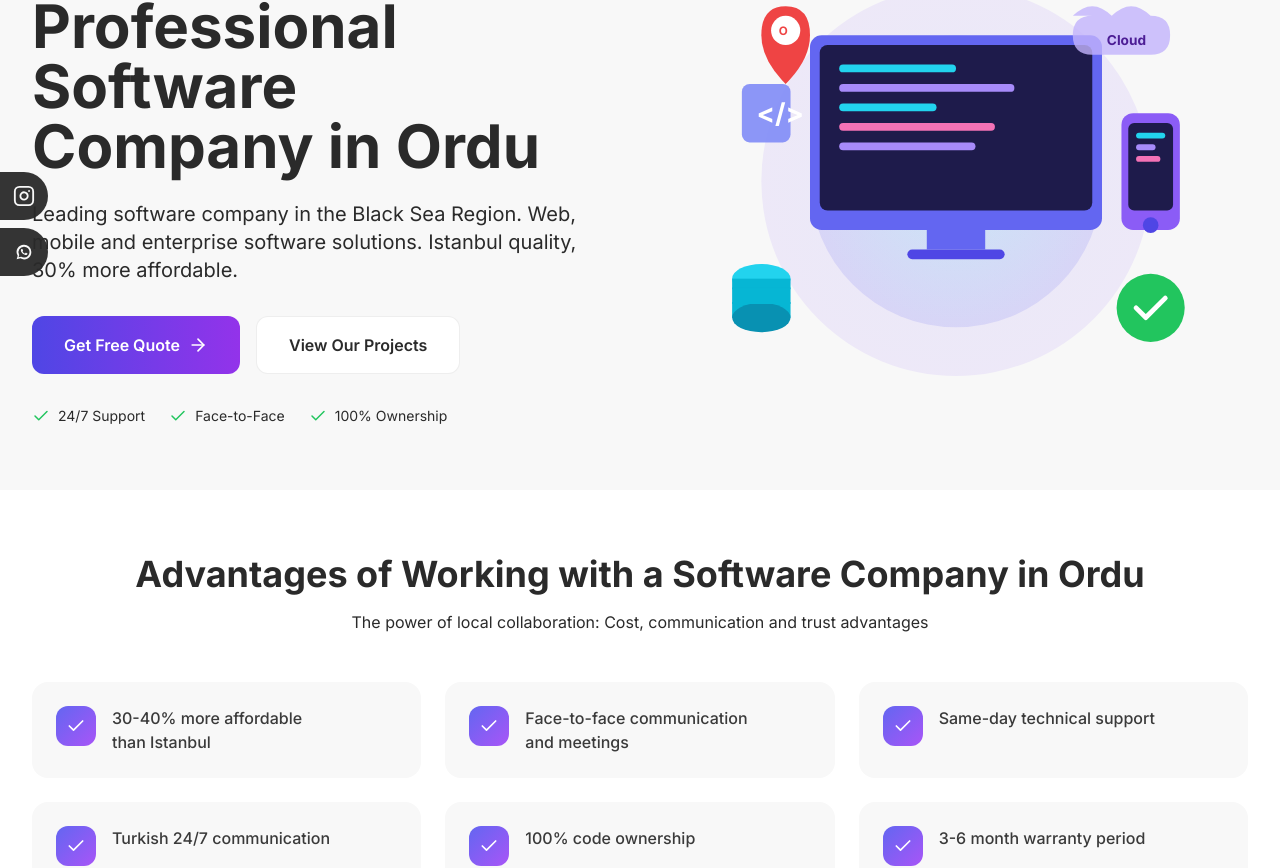
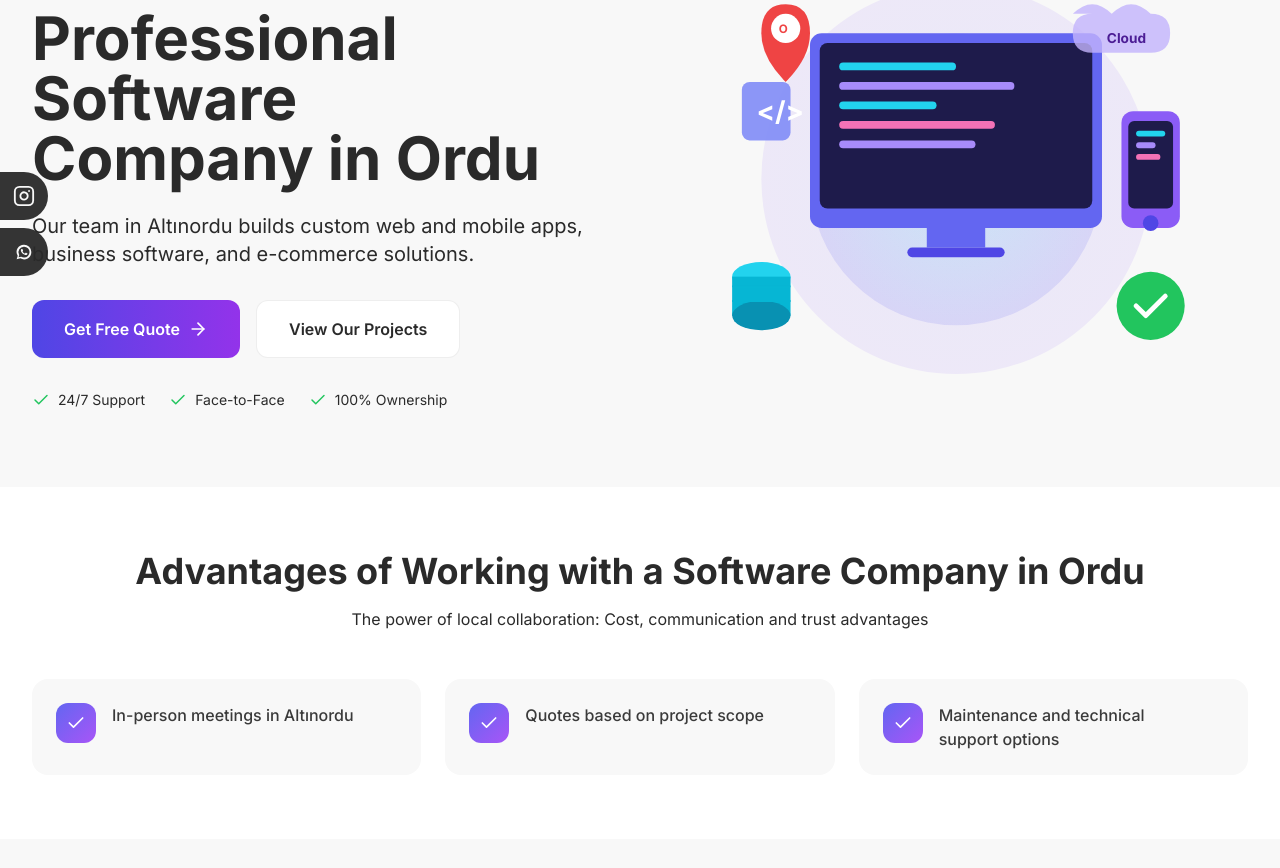
Before and after one commit to Webintoshi/celebix, a Next.js app: page /en/ordu-yazilim-sirketi in a window 1280 px wide. Shown: the part 176-1044 px from the top of the page. Built offline with nearby package versions, Linux system fonts and the light colour scheme.

Commit message:
Update Celebix content in app/[locale]/ordu-yazilim-sirketi

```diff
--- a/app/[locale]/ordu-yazilim-sirketi/layout.tsx
+++ b/app/[locale]/ordu-yazilim-sirketi/layout.tsx
@@ -1,17 +1,19 @@
 import { Metadata } from "next";
-import { OrganizationSchema, LocalBusinessSchema, BreadcrumbSchema, FAQSchema } from "@/components/SchemaScript";
+import { OrganizationSchema, LocalBusinessSchema, BreadcrumbSchema } from "@/components/SchemaScript";
 
 export async function generateMetadata({ params }: { params: { locale: string } }): Promise<Metadata> {
   const { locale } = params;
   const isTr = locale === "tr";
 
+  const description = isTr
+    ? "Altınordu merkezli Celebix, işletmelere özel web ve mobil uygulamalar, kurumsal yazılım ve e-ticaret çözümleri geliştirir. Projeniz için görüşme planlayın."
+    : "Celebix develops custom web and mobile apps, business software and e-commerce solutions from Altınordu, Ordu. Get in touch to discuss your project.";
+
   return {
     title: isTr
       ? "Ordu Yazılım Şirketi ve Özel Yazılım"
       : "Ordu Software Company & Custom Development",
-    description: isTr
-      ? "Altınordu merkezli Celebix, işletmelere özel web ve mobil uygulamalar, kurumsal yazılım ve e-ticaret çözümleri geliştirir. Projeniz için görüşme planlayın."
-      : "Celebix develops custom web and mobile apps, business software and e-commerce solutions from Altınordu, Ordu. Get in touch to discuss your project.",
+    description,
     keywords: isTr
       ? ["ordu yazılım şirketi", "ordu web tasarım", "karadeniz yazılım", "özel yazılım ordu", "yazılım firması ordu", "mobil uygulama ordu"]
       : ["ordu software company", "ordu web design", "karadeniz software", "custom software ordu", "software company ordu"],
@@ -27,9 +29,7 @@ export async function generateMetadata({ params }: { params: { locale: string }
       title: isTr
         ? "Ordu Yazılım Şirketi | Celebix"
         : "Ordu Software Company | Celebix",
-      description: isTr
-        ? "Ordu'da profesyonel yazılım hizmetleri. Web, mobil, kurumsal yazılım. %30 uygun fiyat, 7/24 destek."
-        : "Professional software services in Ordu. Web, mobile, enterprise software. Affordable prices, 24/7 support.",
+      description,
       url: `https://celebix.net/${locale}/ordu-yazilim-sirketi`,
       type: "website",
       images: [
@@ -44,9 +44,7 @@ export async function generateMetadata({ params }: { params: { locale: string }
     twitter: {
       card: "summary_large_image",
       title: isTr ? "Ordu Yazılım Şirketi | Celebix" : "Ordu Software Company | Celebix",
-      description: isTr
-        ? "Ordu'da profesyonel yazılım hizmetleri. %30 uygun fiyat!"
-        : "Professional software services in Ordu. Affordable prices!",
+      description,
       images: ["https://celebix.net/og-ordu-software.webp"],
     },
     robots: {
@@ -77,33 +75,11 @@ export default function OrduSoftwareLayout({
     { name: isTr ? "Ordu Yazılım Şirketi" : "Ordu Software Company", url: `/${locale}/ordu-yazilim-sirketi` },
   ];
 
-  const faqData = [
-    {
-      question: isTr ? "Ordu'da yazılım şirketi fiyatları ne kadar?" : "How much do software companies in Ordu charge?",
-      answer: isTr
-        ? "Proje kapsamına göre değişir. Basit bir web sitesi 50.000-100.000 TL, kurumsal yazılım projeleri 300.000 TL ve üzeri. İstanbul'a göre %30-40 daha uygun fiyatlar sunuyoruz."
-        : "It varies by project scope. A simple website 50,000-100,000 TL, enterprise software 300,000 TL+. We offer 30-40% more affordable prices than Istanbul.",
-    },
-    {
-      question: isTr ? "Projeler ne kadar sürüyor?" : "How long do projects take?",
-      answer: isTr
-        ? "Kurumsal web sitesi: 4-8 hafta, E-ticaret platformu: 8-12 hafta, Mobil uygulama: 12-16 hafta, Kurumsal yazılım: 16-24 hafta."
-        : "Corporate website: 4-8 weeks, E-commerce: 8-12 weeks, Mobile app: 12-16 weeks, Enterprise software: 16-24 weeks.",
-    },
-    {
-      question: isTr ? "Kod mülkiyeti bize ait olacak mı?" : "Will we own the code?",
-      answer: isTr
-        ? "Kesinlikle evet. Proje tesliminde tüm kaynak kodları ve dokümantasyon size devredilir."
-        : "Absolutely yes. All source code and documentation is transferred to you upon delivery.",
-    },
-  ];
-
   return (
     <>
       <OrganizationSchema />
       <LocalBusinessSchema />
       <BreadcrumbSchema items={breadcrumbItems} />
-      <FAQSchema faqs={faqData} />
       {children}
     </>
   );
--- a/app/[locale]/ordu-yazilim-sirketi/page.tsx
+++ b/app/[locale]/ordu-yazilim-sirketi/page.tsx
@@ -59,20 +59,17 @@ const features = [
   },
   {
     icon: Zap,
-    title: "7/24 Teknik Destek",
-    titleEn: "24/7 Technical Support",
+    title: "Teknik Destek",
+    titleEn: "Technical Support",
     description: "Yerel ekip ile hızlı ve güvenilir destek",
     descriptionEn: "Fast and reliable support with local team",
   },
 ];
 
 const benefits = [
-  { text: "İstanbul'a göre %30-40 daha uygun fiyat", textEn: "30-40% more affordable than Istanbul" },
-  { text: "Yüz yüze iletişim ve toplantı imkanı", textEn: "Face-to-face communication and meetings" },
-  { text: "Aynı gün teknik destek ve müdahale", textEn: "Same-day technical support" },
-  { text: "Türkçe 7/24 iletişim", textEn: "Turkish 24/7 communication" },
-  { text: "Kod mülkiyeti %100 size ait", textEn: "100% code ownership" },
-  { text: "3-6 ay garanti süresi", textEn: "3-6 month warranty period" },
+  { text: "Altınordu’da yüz yüze görüşme", textEn: "In-person meetings in Altınordu" },
+  { text: "Proje kapsamına göre teklif", textEn: "Quotes based on project scope" },
+  { text: "Bakım ve teknik destek seçenekleri", textEn: "Maintenance and technical support options" },
 ];
 
 const process = [
@@ -110,8 +107,8 @@ const faqs = [
   {
     question: "Ordu'da yazılım şirketi fiyatları ne kadar?",
     questionEn: "How much do software companies in Ordu charge?",
-    answer: "Proje kapsamına göre değişir. Basit bir web sitesi 50.000-100.000 TL, kurumsal yazılım projeleri 300.000 TL ve üzeri. İstanbul'a göre %30-40 daha uygun fiyatlar sunuyoruz. Detaylı teklif için iletişime geçin.",
-    answerEn: "It varies by project scope. A simple website 50,000-100,000 TL, enterprise software 300,000 TL+. We offer 30-40% more affordable prices than Istanbul. Contact us for a detailed quote.",
+    answer: "Fiyat, geliştirilecek özelliklere ve entegrasyonlara göre değişir. Keşif görüşmesinden sonra kapsamı, takvimi ve bütçeyi içeren bir teklif hazırlıyoruz.",
+    answerEn: "Pricing depends on the features and integrations you need. After a discovery meeting, we prepare a proposal covering scope, timeline, and budget.",
   },
   {
     question: "Projeler ne kadar sürüyor?",
@@ -176,8 +173,8 @@ export default function OrduSoftwarePage({ params }: { params: { locale: string
 
                 <p className="text-lg md:text-xl text-dark-600 mb-8 leading-relaxed">
                   {isTr
-                    ? "Karadeniz Bölgesi'nin önde gelen yazılım şirketi. Web, mobil ve kurumsal yazılım çözümleri. İstanbul kalitesinde, %30 daha uygun fiyat."
-                    : "Leading software company in the Black Sea Region. Web, mobile and enterprise software solutions. Istanbul quality, 30% more affordable."
+                    ? "Altınordu’daki ekibimiz işletmelere özel web ve mobil uygulamalar, kurumsal yazılım ve e-ticaret çözümleri geliştirir."
+                    : "Our team in Altınordu builds custom web and mobile apps, business software, and e-commerce solutions."
                   }
                 </p>
 
@@ -475,8 +472,8 @@ export default function OrduSoftwarePage({ params }: { params: { locale: string
               </h2>
               <p className="text-dark-600 text-lg mb-8 max-w-2xl mx-auto">
                 {isTr
-                  ? "Ordu'nun en güvenilir yazılım şirketi olarak yanınızdayız. Ücretsiz keşif görüşmesi için bugün iletişime geçin."
-                  : "We are with you as Ordu's most reliable software company. Contact us today for a free discovery meeting."
+                  ? "İhtiyaçlarınızı ve proje kapsamını konuşmak için keşif görüşmesi planlayın."
+                  : "Book a discovery meeting to discuss what you need and define the project scope."
                 }
               </p>
               <div className="flex flex-col sm:flex-row gap-4 justify-center">
```
